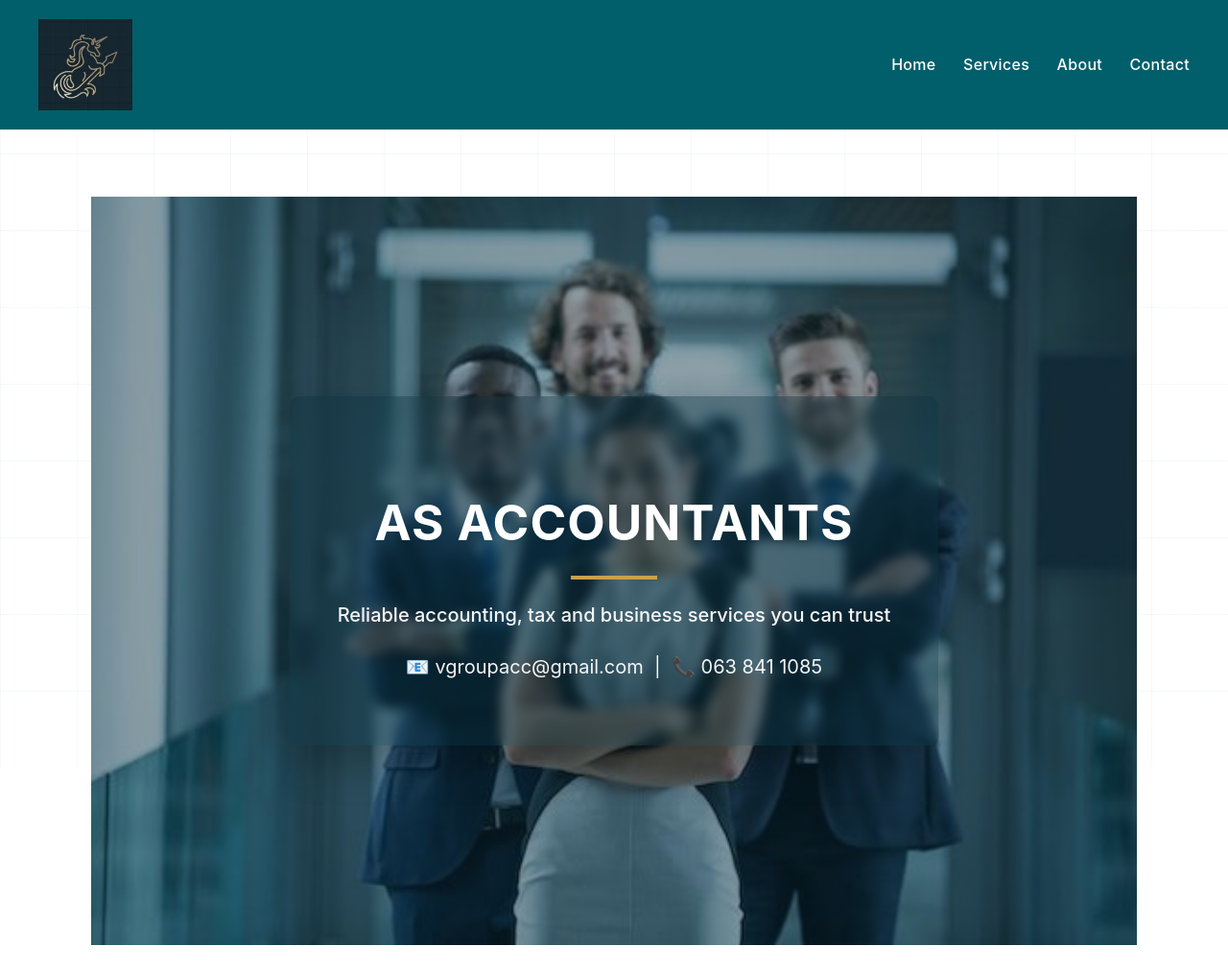
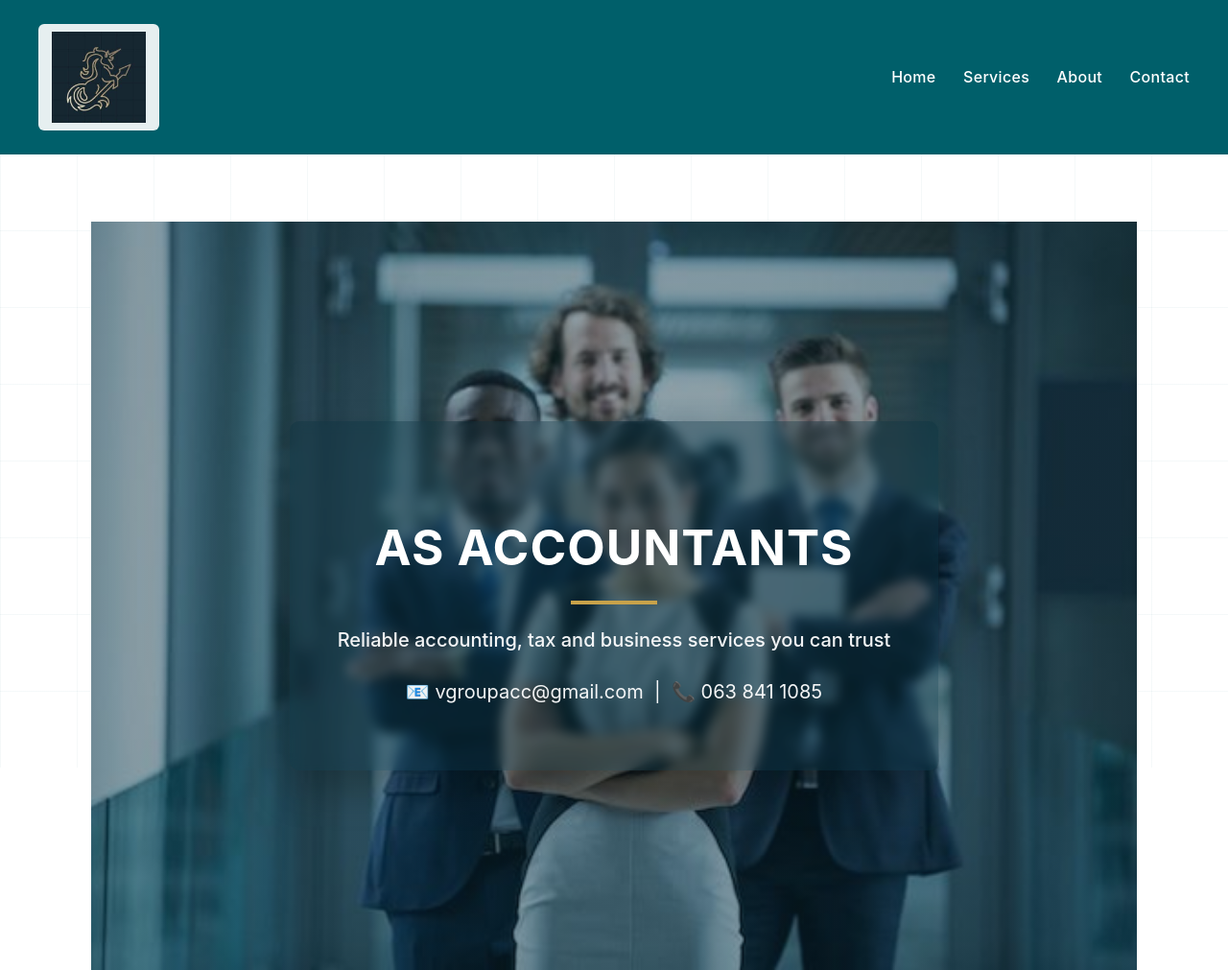
Before and after one commit to ASAccountants/asaccountants, a plain HTML site: page index.html in a window 1280 px wide. Shown: the top 1011 px of the page at 96% size. Drawn offline with Linux system fonts and the light colour scheme.

Commit message:
Update style.css

```diff
--- a/style.css
+++ b/style.css
@@ -15,7 +15,7 @@ a {
 /* ---------- HEADER ---------- */
 header {
   background-color: #005f6a; /* Peacock blue */
-  padding: 20px 40px;
+  padding: 25px 40px;
   display: flex;
   align-items: center;
   justify-content: space-between;
@@ -25,6 +25,12 @@ header {
 .logo {
   max-height: 95px;
   width: auto;
+}
+
+.logo {
+  background: rgba(255, 255, 255, 0.9);
+  padding: 8px 14px;
+  border-radius: 6px;
 }
 
 nav a {
```
